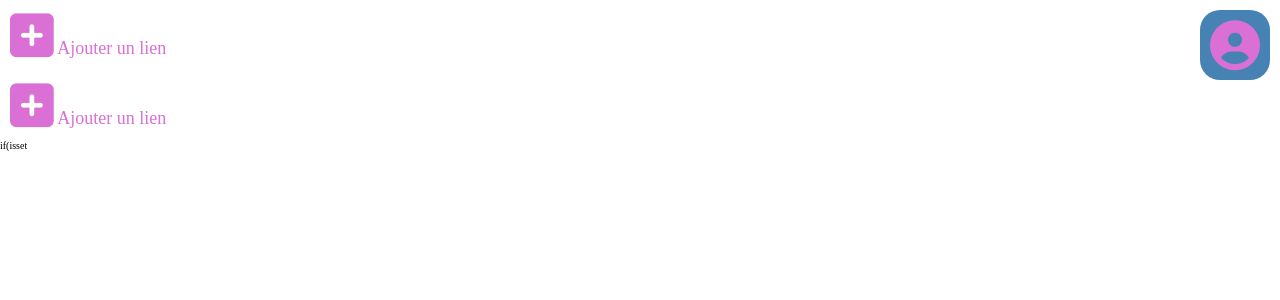
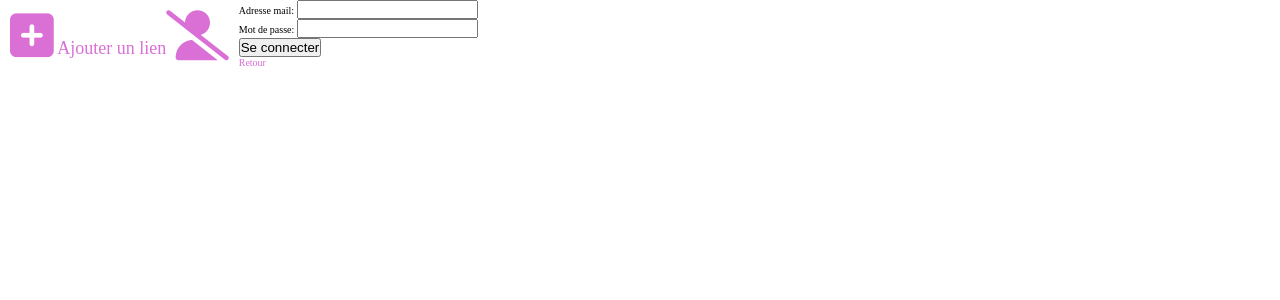
Before and after one commit to Elogeek/Projet-LinksHandler, a PHP site: page / in a window 1280 px wide. Shown: the top 300 px of the page. Run offline with PHP 8.4, Linux system fonts and the light colour scheme; the visitor is signed in with stand-in values (Sample User, id 1); data that the repository does not hold is empty; some libraries are stand-ins or nearby versions.

Commit message:
suite projet

```diff
--- a/public/index.php
+++ b/public/index.php
@@ -2,6 +2,7 @@
 namespace Elogeek\LinksHandler\src\Controller;
 
 use Elogeek\LinksHandler\Controller\HomeController;
+use Elogeek\LinksHandler\Controller\LoginController;
 
 require '../vendor/autoload.php';
 
@@ -31,8 +32,10 @@ if(isset($_GET['controller'])) {
     }
     else {
         (new HomeController())->showHome();
+
     }
 }
 else {
     (new HomeController())->showHome();
 }
+(new LoginController())->showLogin();
--- a/src/Controller/BaseController.php
+++ b/src/Controller/BaseController.php
@@ -12,9 +12,9 @@ class BaseController {
      */
     public static function render(string $view, string $title, array $data = []) {
         ob_start();
-        require dirname(__FILE__) . "/../../View/" . $view . ".view.php";
+        require dirname(__FILE__) . "/../../view/" . $view . ".view.php";
         $html = ob_get_clean();
-        require dirname(__FILE__) . "/../../View/_partials/base.view.php";
+        require dirname(__FILE__) . "/../../view/_partials/base.view.php";
     }
 
 }
--- /dev/null
+++ b/src/Controller/LoginController.php
@@ -0,0 +1,11 @@
+<?php
+namespace Elogeek\LinksHandler\Controller;
+
+class LoginController extends BaseController {
+    /**
+     * Redirects into home page
+     */
+    public function showLogin() {
+        self::render("login", "se conecter");
+    }
+}
--- a/View/_partials/base.view.php
+++ b/view/_partials/base.view.php
@@ -11,11 +11,9 @@
 </head>
 <body>
 <div id="container">
-    <header>
-        <div id="newLink"><a href="/public/index.php?controller=link"><i class="fas fa-plus-square"></i> Ajouter un lien</a></div>
-        <div id="account"><a href="/public/index.php?controller=user&action=logout" title="Déconnexion"><i class="fas fa-user-circle"></i></a></div>
-    </header>
+
     <?=$html?>
 </div>
+<script src="/public/assets/js/app.js"></script>
 </body>
 </html>
--- a/View/homePage.view.php
+++ b/view/homePage.view.php
@@ -1,15 +1,19 @@
-
+<!--if the user is connected then I display the disconnection button-->
 <div id="menu"> <?php
-    if(!isset($_SESSION['id'])) { ?>
-        <div id="account"><a href="../public/index.php?controller=user" title="Connexion"><i class="fas fa-user-circle"></i></a></div>
+    if(!$_SESSION['id'] && $_SESSION['id'] === TRUE) { ?>
+        <header>
+            <div id="newLink"><a href="../public/index.php?controller=link"><i class="fas fa-plus-square"></i> Ajouter un lien</a></div>
+            <div class="account" id="btnConnect"><a href="/public/index.php?controller=user&action=logout" title="Connection"><i class="fas fa-user-circle"></i></a></div>
+        </header>
          <?php
     }
     else { ?>
         <header>
             <div id="newLink"><a href="../public/index.php?controller=link"><i class="fas fa-plus-square"></i> Ajouter un lien</a></div>
+            <div class="account" id="btnDisconnect"><a href="../public/index.php?controller=user&action=logout" title="Déconnexion"><i class="fas fa-user-slash"></i></a></div>
         </header>
-        if(isset
         <?php
+
     }?>
 </div>
 <div id="homePage">
```
Also changed, not shown: public/assets/js/app.js (added), view/addLink.view.php (renamed from View/addLink.view.php), view/links.view.php (renamed from View/links.view.php), view/login.view.php (renamed from View/login.view.php), view/update.link.view.php (renamed from View/update.link.view.php).
